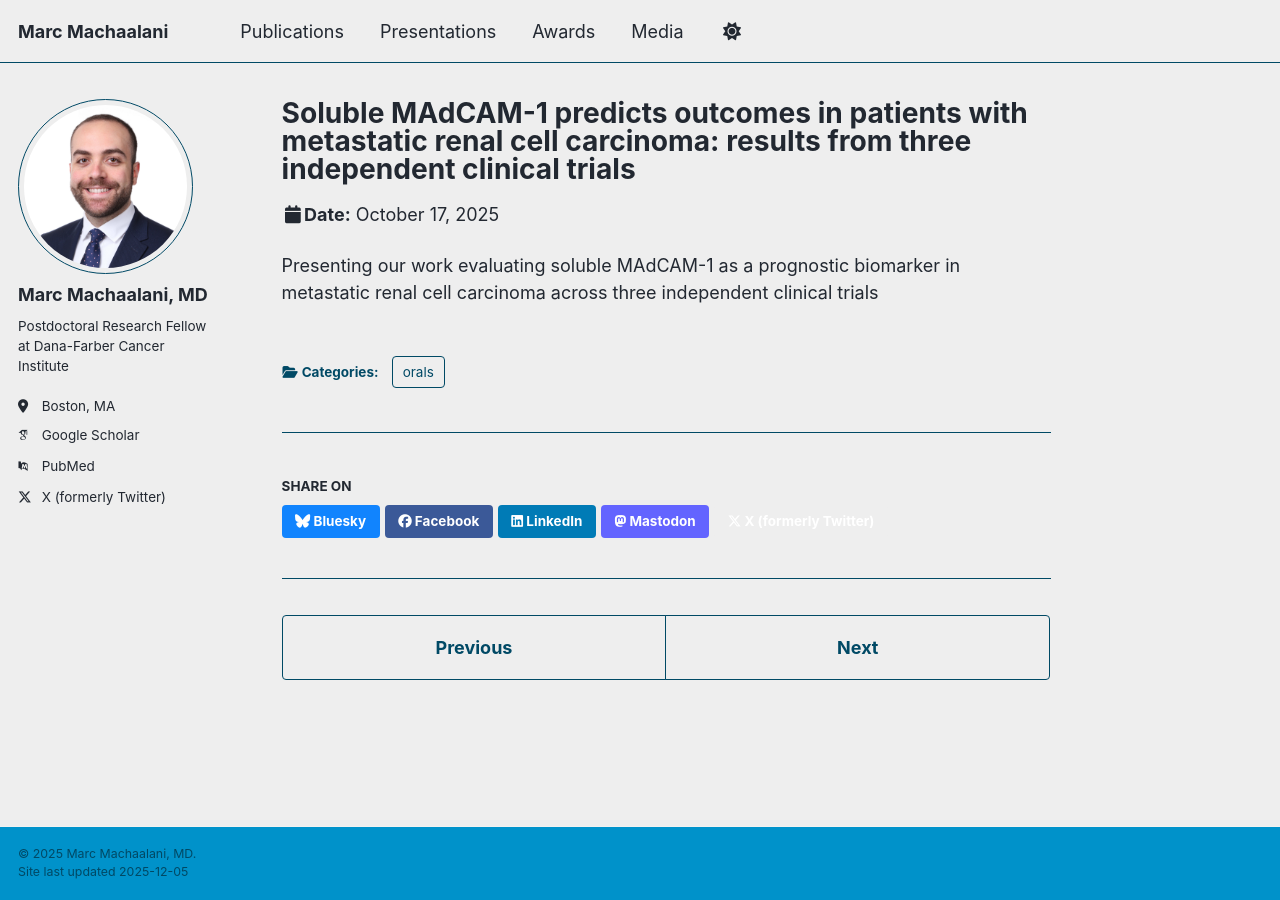
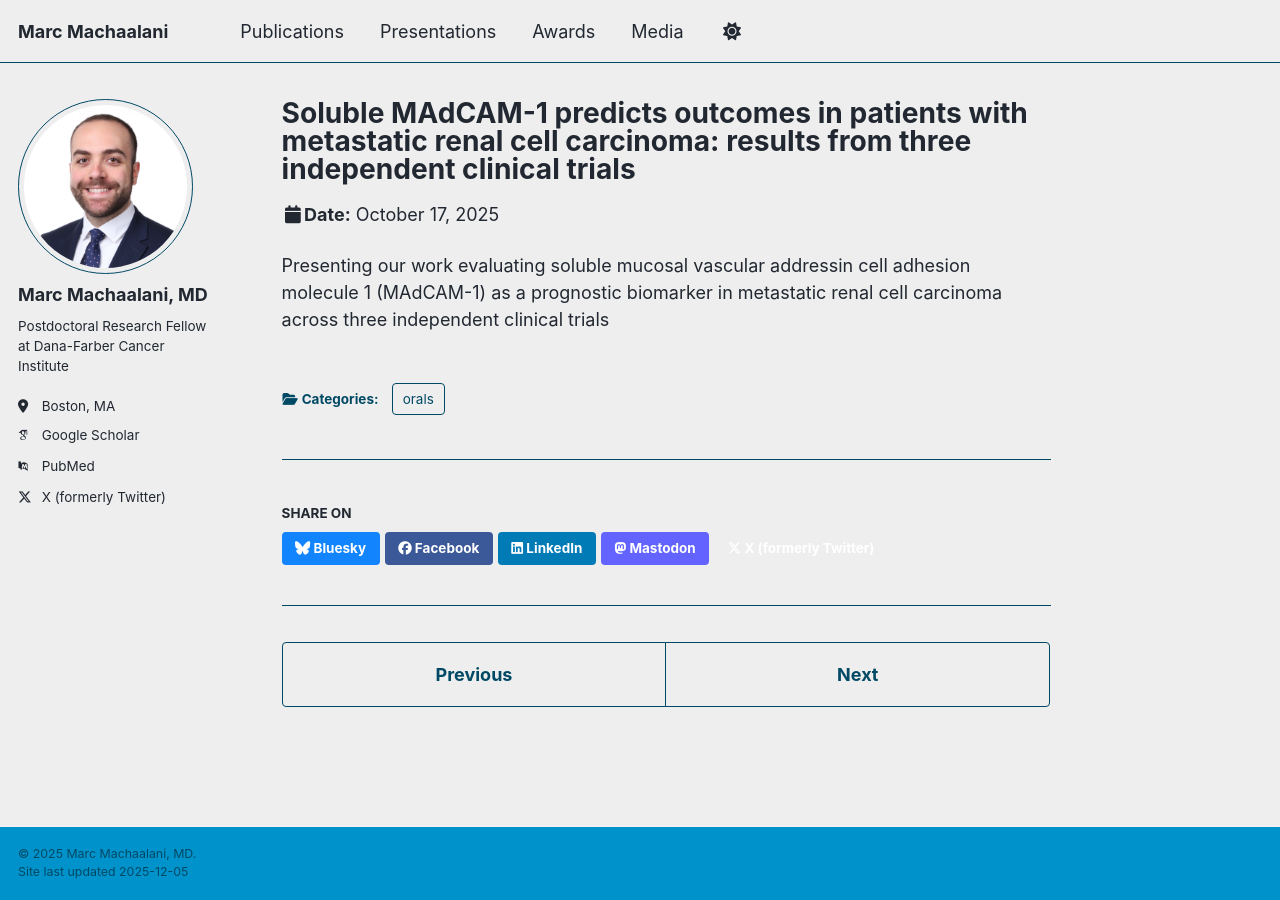
Before and after one commit to MarcMachaalani/marcmachaalani.github.io, a Jekyll site: the page built from _talks/2025-10-17-madcam1-esmo-oral.md, in a window 1280 px wide. Built offline with Jekyll 4.4.1, drawn with Linux system fonts in a browser that asks for light colours; some web fonts are replaced; a script bundle is joined from its source files by our own code; library files that are not in the unit come from our copies.

Commit message:
Update 2025-10-17-madcam1-esmo-oral.md

```diff
--- a/_talks/2025-10-17-madcam1-esmo-oral.md
+++ b/_talks/2025-10-17-madcam1-esmo-oral.md
@@ -9,4 +9,4 @@
 location: "Berlin, Germany"
 ---
 
-Presenting our work evaluating soluble MAdCAM-1 as a prognostic biomarker in metastatic renal cell carcinoma across three independent clinical trials
+Presenting our work evaluating soluble mucosal vascular addressin cell adhesion molecule 1 (MAdCAM-1) as a prognostic biomarker in metastatic renal cell carcinoma across three independent clinical trials
```
